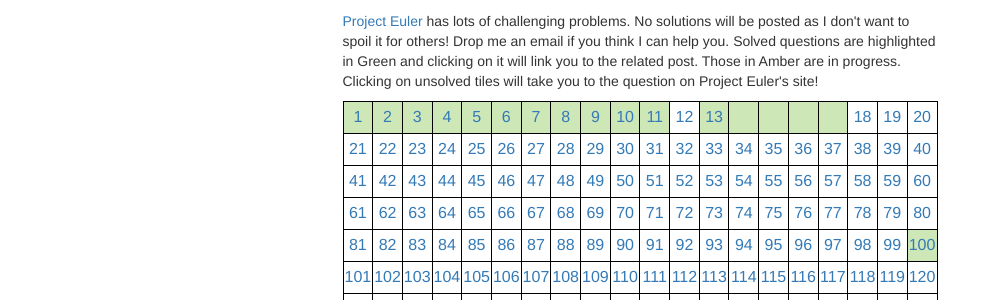
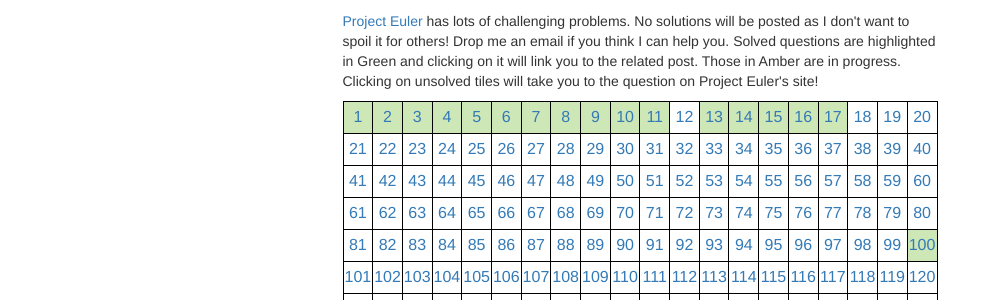
Before and after one commit to sspeng/jkschin.github.io, a Jekyll site: the page built from euler/index.html, in a window 1280 px wide and 900 px high. Shown: the part 169-469 px from the top of the window, without its empty margins (0-1000 px from the left). Built offline with Jekyll 4.4.1, drawn with Linux system fonts in a browser that asks for light colours; nearby versions of some CDN libraries.

Commit message:
Missed out closing parentheses.

```diff
--- a/euler/index.html
+++ b/euler/index.html
@@ -19,10 +19,10 @@ layout: default
 		<td class="problem_solved"><a href={% post_url 2016-01-18-project-euler-11-13 %}>11</a></td>
 		<td class="problem_unsolved"><a href="https://projecteuler.net/problem=12">12</a></td>
 		<td class="problem_solved"><a href={% post_url 2016-01-18-project-euler-11-13 %}>13</a></td>
-		<td class="problem_solved"><a href={% post_url 2016-01-21-project-euler-14-15-16-17 %}14</a></td>
-		<td class="problem_solved"><a href={% post_url 2016-01-21-project-euler-14-15-16-17 %}15</a></td>
-		<td class="problem_solved"><a href={% post_url 2016-01-21-project-euler-14-15-16-17 %}16</a></td>
-		<td class="problem_solved"><a href={% post_url 2016-01-21-project-euler-14-15-16-17 %}17</a></td>
+		<td class="problem_solved"><a href={% post_url 2016-01-21-project-euler-14-15-16-17 %}>14</a></td>
+		<td class="problem_solved"><a href={% post_url 2016-01-21-project-euler-14-15-16-17 %}>15</a></td>
+		<td class="problem_solved"><a href={% post_url 2016-01-21-project-euler-14-15-16-17 %}>16</a></td>
+		<td class="problem_solved"><a href={% post_url 2016-01-21-project-euler-14-15-16-17 %}>17</a></td>
 		<td class="problem_unsolved"><a href="https://projecteuler.net/problem=18">18</a></td>
 		<td class="problem_unsolved"><a href="https://projecteuler.net/problem=19">19</a></td>
 		<td class="problem_unsolved"><a href="https://projecteuler.net/problem=20">20</a></td>
```
